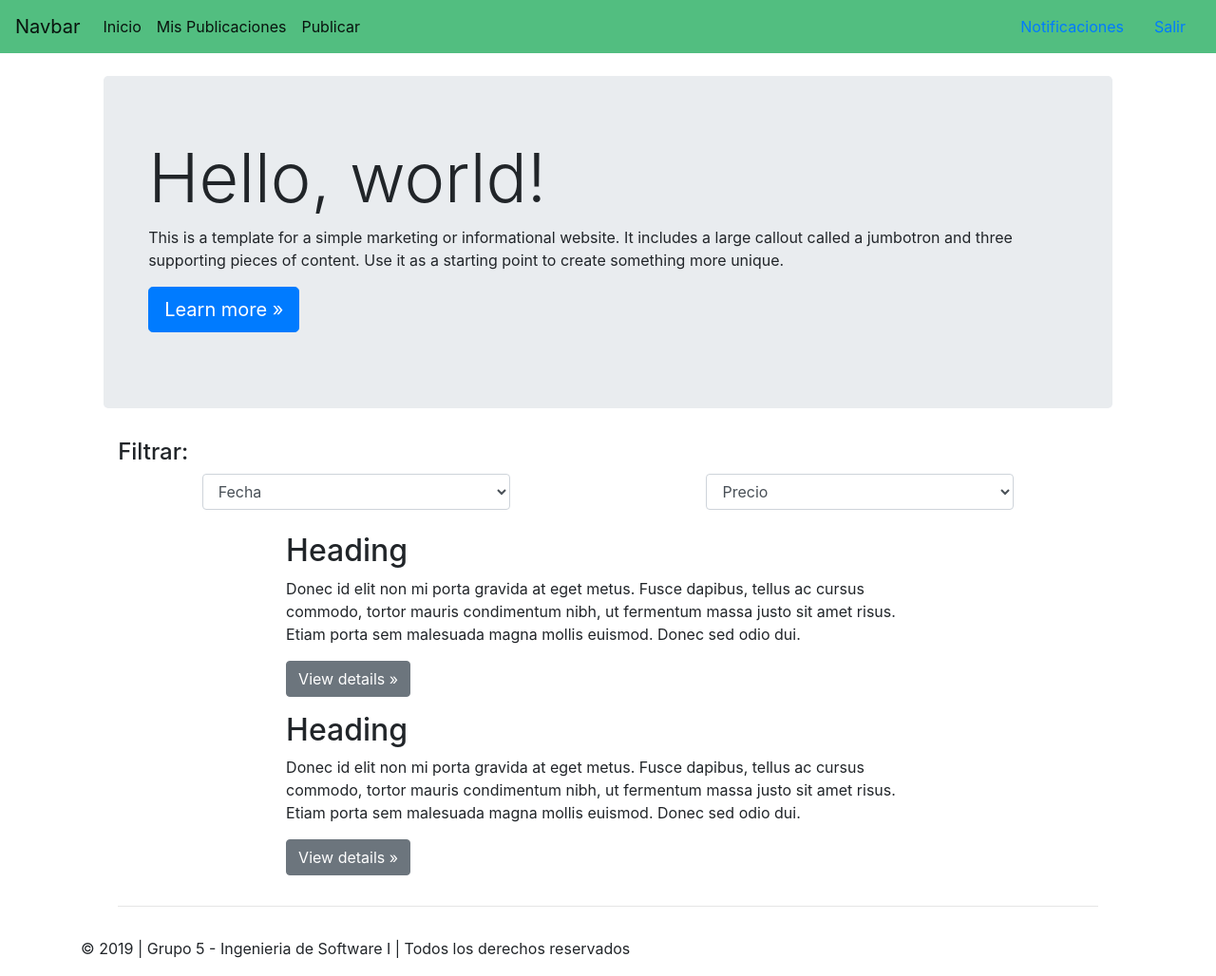
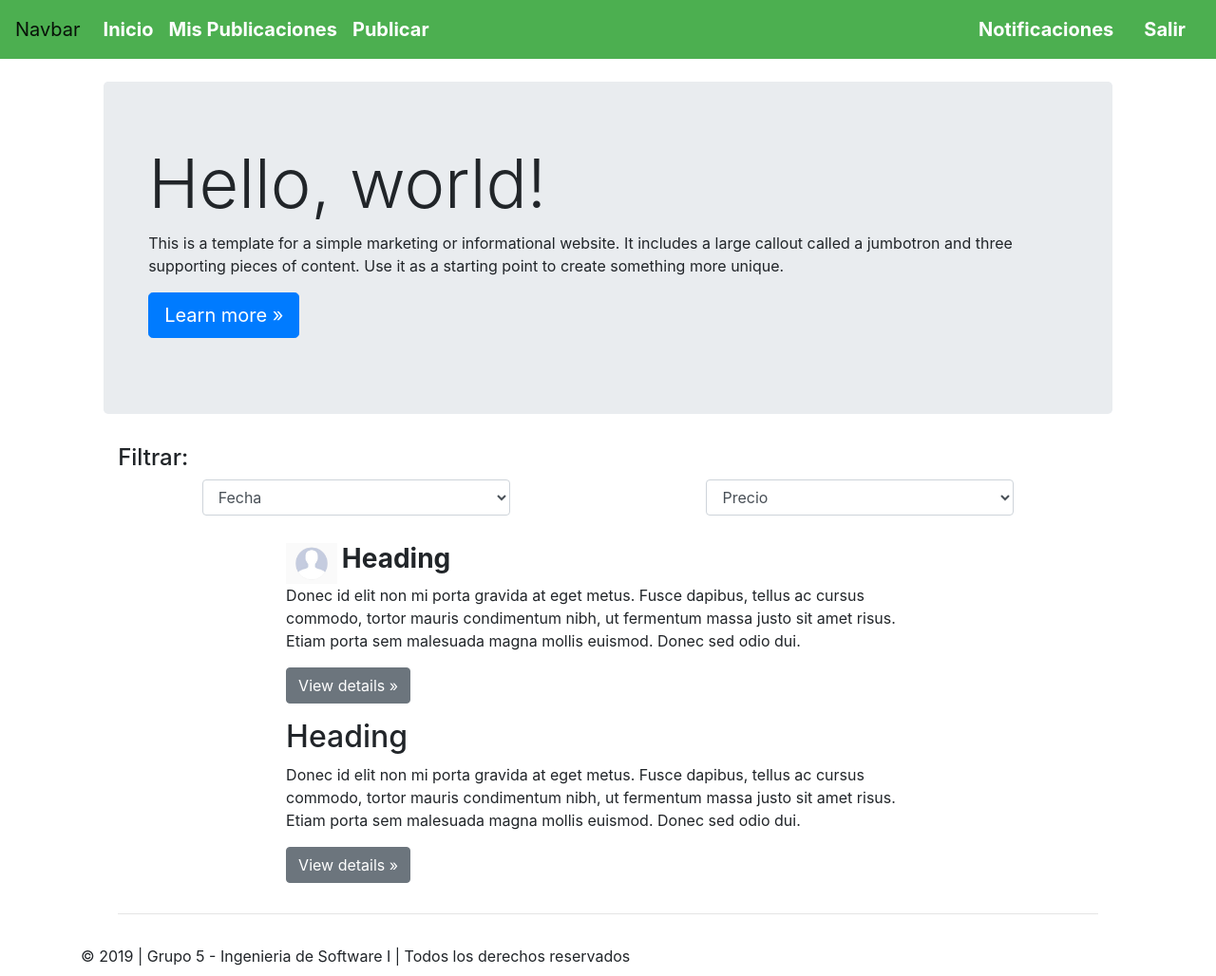
Before and after one commit to OscarAnCorzo/red_house, a PHP site: page / in a window 1280 px wide. Shown: the top 1028 px of the page at 95% size. Run offline with PHP 8.4, Linux system fonts and the light colour scheme.

Commit message:
arduo trabajo

```diff
--- a/estilo.css
+++ b/estilo.css
@@ -3,3 +3,20 @@
     background-repeat: no-repeat;
     background-size: cover;
 }
+
+.letra_enca{
+    font-size: 20px;
+    font-weight: bold;
+    color: white !important;
+}
+
+.im_perfil{
+    display: inline-block;
+    width: 8%;
+}
+
+.nombreUsuario{
+    display: inline-block;
+    font-size: 28px;
+    font-weight: bold;
+}
--- a/index.php
+++ b/index.php
@@ -7,6 +7,7 @@
 
     <!-- Bootstrap CSS -->
     <link rel="stylesheet" href="https://stackpath.bootstrapcdn.com/bootstrap/4.3.1/css/bootstrap.min.css" integrity="sha384-ggOyR0iXCbMQv3Xipma34MD+dH/1fQ784/j6cY/iJTQUOhcWr7x9JvoRxT2MZw1T" crossorigin="anonymous">
+    <link rel="stylesheet" href="estilo.css">
 
     <style>
       .bd-placeholder-img {
@@ -27,7 +28,7 @@
     <title>Inicio</title>
 </head>
 <body>
-    <nav class="navbar navbar-expand-lg navbar-light bg-light col-md-12" style="background:#52BE80 !important">
+    <nav class="navbar navbar-expand-lg navbar-light bg-light col-md-12" style="background:#4CAF50 !important">
         <a class="navbar-brand" href="#">Navbar</a>
         <button class="navbar-toggler" type="button" data-toggle="collapse" data-target="#navbarNavDropdown" aria-controls="navbarNavDropdown" aria-expanded="false" aria-label="Toggle navigation">
             <span class="navbar-toggler-icon"></span>
@@ -35,22 +36,22 @@
         <div class="collapse navbar-collapse" id="navbarNavDropdown" >
             <ul class="navbar-nav" >
                 <li class="nav-item active" >
-                    <a class="nav-link" href="#" >Inicio<span class="sr-only">(current)</span></a>
+                    <a class="nav-link letra_enca" href="#" >Inicio<span class="sr-only">(current)</span></a>
                 </li>
-                <li class="nav-item active">
-                    <a class="nav-link" href="#">Mis Publicaciones</a>
+                <li class="nav-item active ">
+                    <a class="nav-link letra_enca" href="#">Mis Publicaciones</a>
                 </li>
-                <li class="nav-item active">
-                    <a class="nav-link" href="#">Publicar</a>
+                <li class="nav-item active ">
+                    <a class="nav-link letra_enca" href="#">Publicar</a>
                 </li>
             </ul>
         </div>
         <ul class="nav justify-content-end" >
             <li class="nav-item">
-                <a class="nav-link active" href="#">Notificaciones</a>
+                <a class="nav-link active letra_enca" href="#">Notificaciones</a>
             </li>
             <li class="nav-item">
-                <a class="nav-link active" href="#">Salir</a>
+                <a class="nav-link active letra_enca" href="#">Salir</a>
             </li>
         </ul>
     </nav>
@@ -89,7 +90,8 @@
 
                     </div>
                     <div class="col-md-8">
-                        <h2>Heading</h2>
+                        <img src="imagenes/im_perfil.png" alt="foto de perfil" class="im_perfil">
+                        <span class="nombreUsuario">Heading</span>
                         <p>Donec id elit non mi porta gravida at eget metus. Fusce dapibus, tellus ac cursus commodo, tortor mauris condimentum nibh, ut fermentum massa justo sit amet risus. Etiam porta sem malesuada magna mollis euismod. Donec sed odio dui. </p>
                         <p><a class="btn btn-secondary" href="#" role="button">View details &raquo;</a></p>
                     </div>
```
Also changed, not shown: imagenes/im_perfil.png (added).
